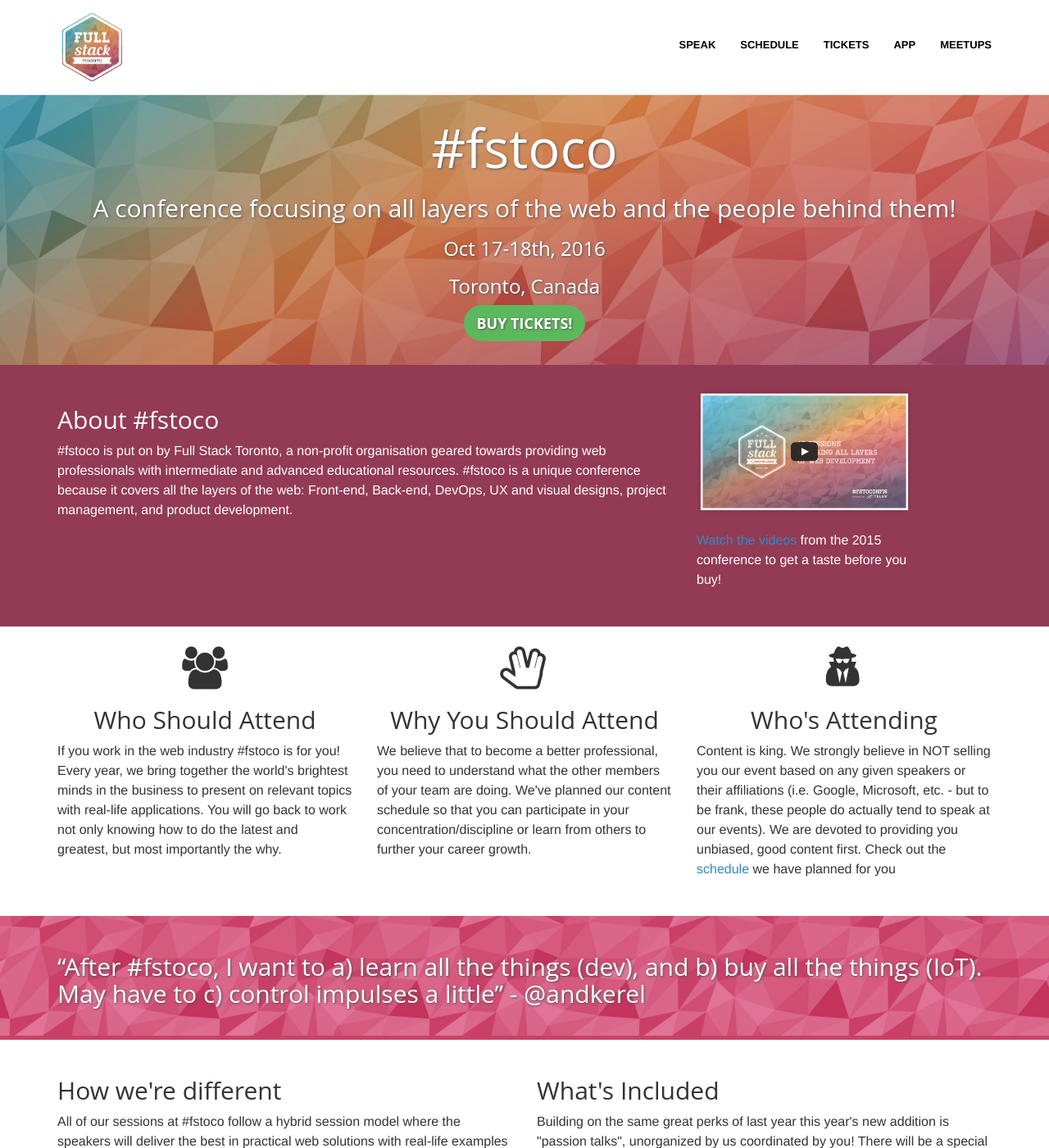
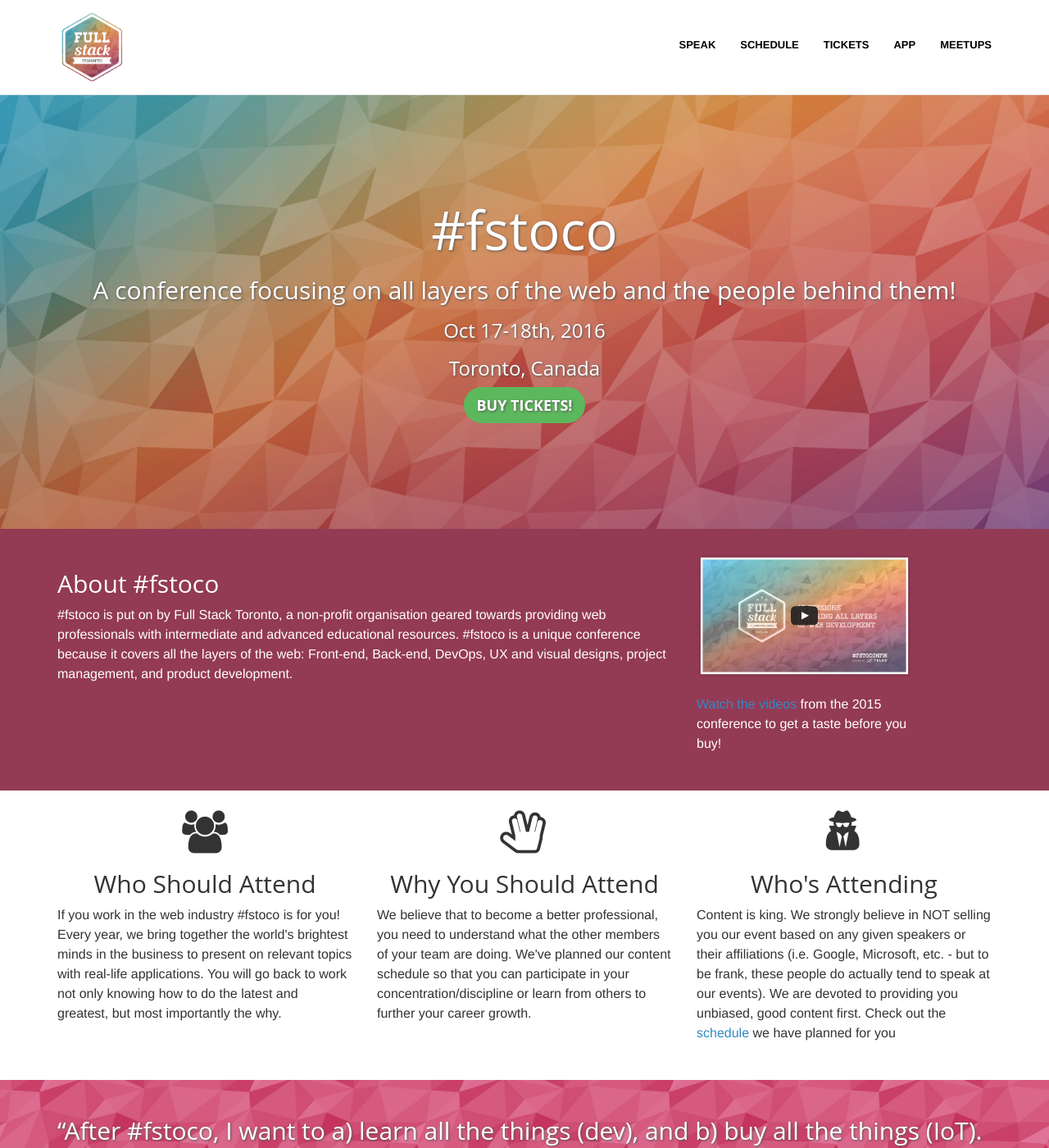
Before and after one commit to fullstackto/fstoco2016, a Jekyll site: the page built from index.html, in a window 1280 px wide and 1400 px high. Shown: the whole window at 82% size. Built offline with Jekyll 4.4.1, drawn with Linux system fonts in a browser that asks for light colours.

Commit message:
bigger header, smller sponsors

```diff
--- a/_includes/footer.html
+++ b/_includes/footer.html
@@ -23,6 +23,7 @@
 					<a href="http://www.viarail.ca/en" target="_blank"><img src="/static/images/sponsors/viarail.svg" class="img-responsive" alt="ViaRail" /></a>
 				</div>
 			</div>
+
 		</div>
 	</div>
 </section>
--- a/_sass/_base.scss
+++ b/_sass/_base.scss
@@ -159,8 +159,8 @@
 
 //  Header
 header.big {
-    height: 450px;
-    padding-top: 125px;
+    height: 650px;
+    padding-top: 225px;
     text-align: center;
 }
 
@@ -180,8 +180,8 @@
 //Sponsors
 .sponsor {
   border: 1px solid #ccc;
-  width: 150px;
-  height: 150px;
+  width: 160px;
+  height: 160px;
   text-align: center;
   position: relative;
   float: left;
@@ -195,10 +195,10 @@
     width: 100%;
   }
   .sponsor-img{
-    width: 150px;
-    height: 150px;
+    width: 160px;
+    height: 160px;
     margin: 0;
-    padding: 10px;
+    padding: 20px;
     display: table-cell;
     vertical-align: middle;
   }
```
